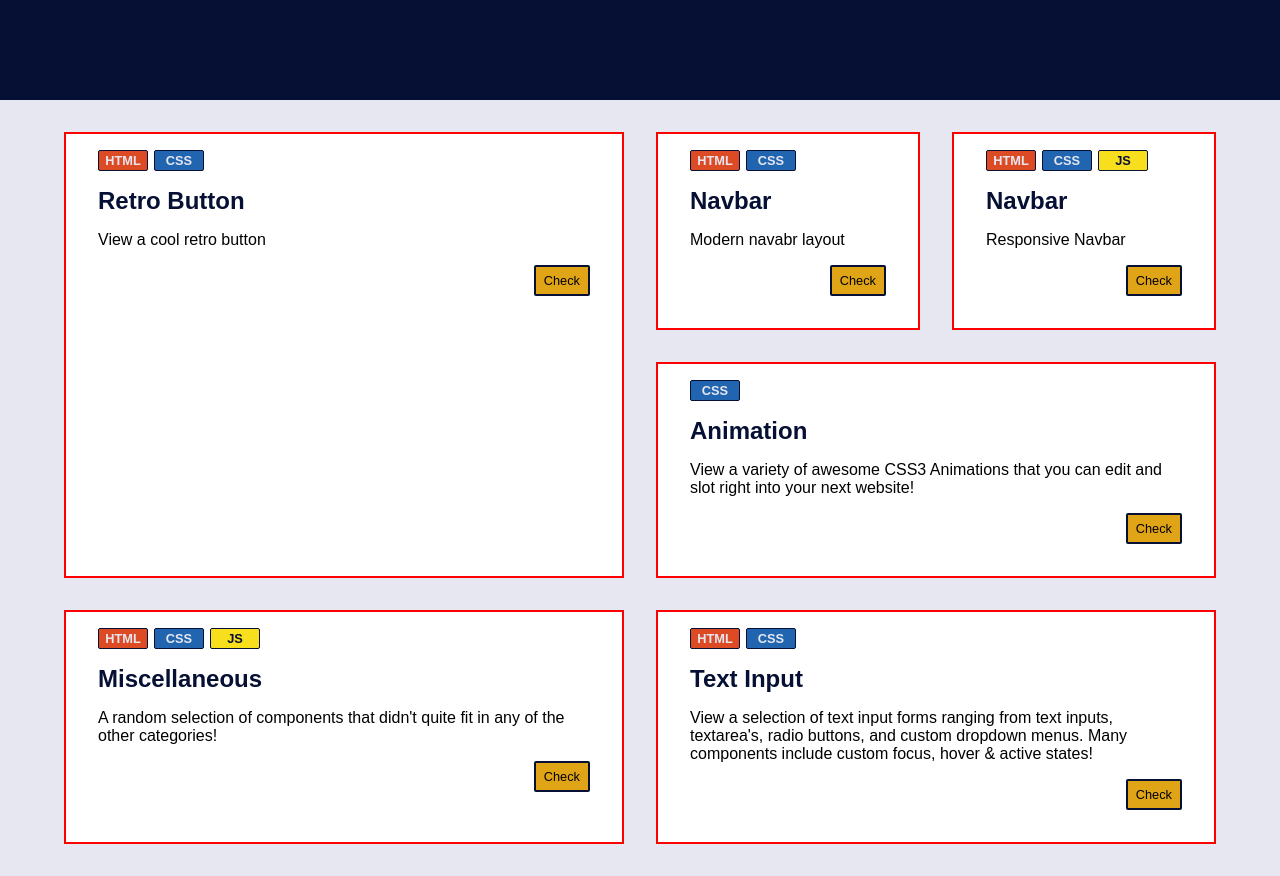
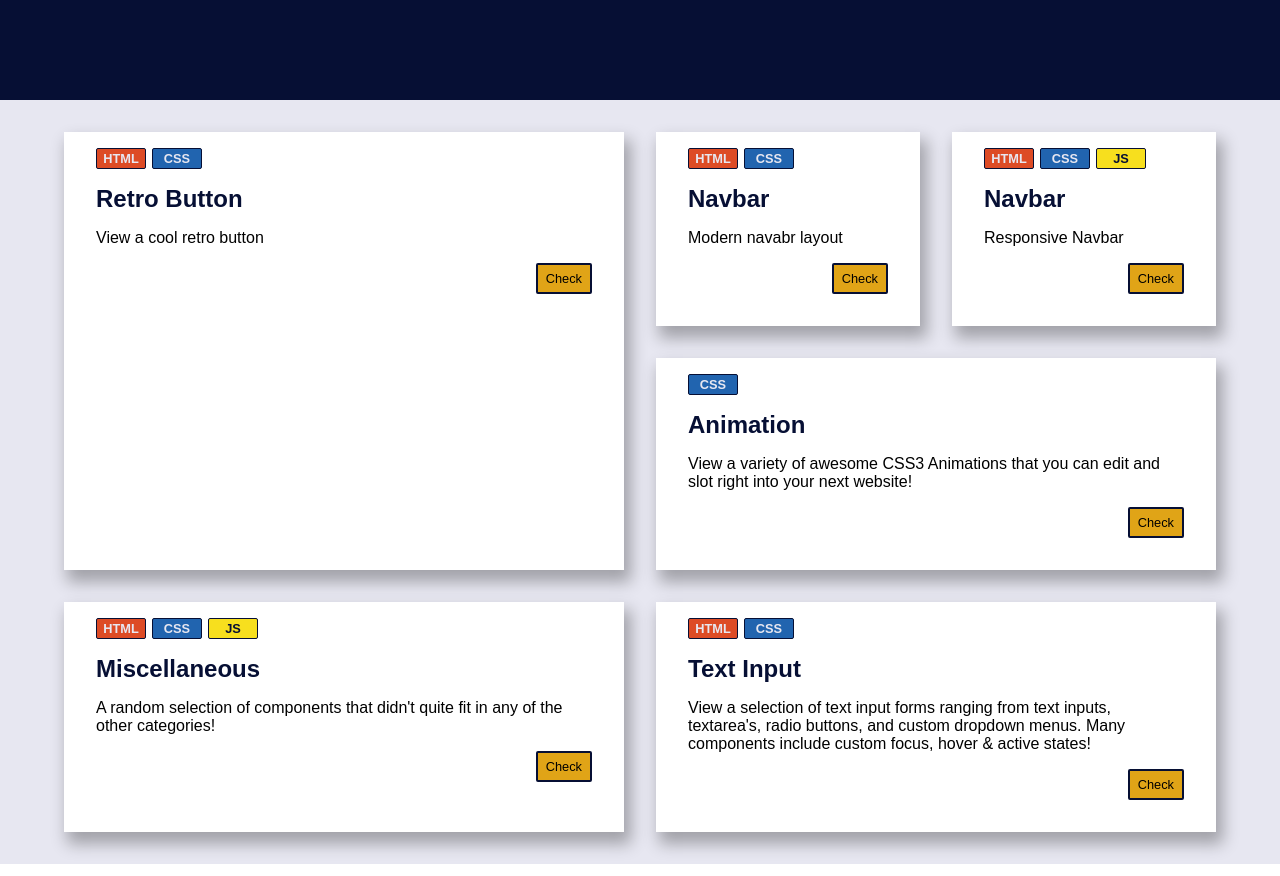
Before and after one commit to yusef-codes10/css-lab-vue, a Vue app: page / in a window 1280 px wide. Shown: the part 700-1576 px from the top of the page. Built offline with nearby package versions, Linux system fonts and the light colour scheme.

Commit message:
pretty cool box-shadow has been added

```diff
--- a/src/components/CardsComponent.vue
+++ b/src/components/CardsComponent.vue
@@ -24,10 +24,12 @@ defineProps({
   background-color: var(--white-color);
   padding: 1rem 2rem;
   /* margin: 2rem; */
-  border: 2px red solid;
+  /* border: 2px red solid; */
 
   display: flex;
   flex-direction: column;
+
+  box-shadow: 5px 10px 15px 2px rgba(0, 0, 0, 0.3);
 }
 
 .langs-used {
```
